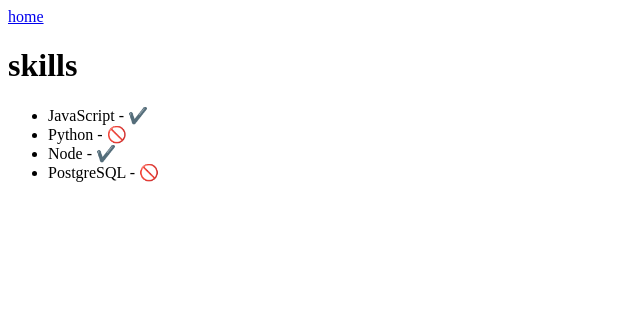
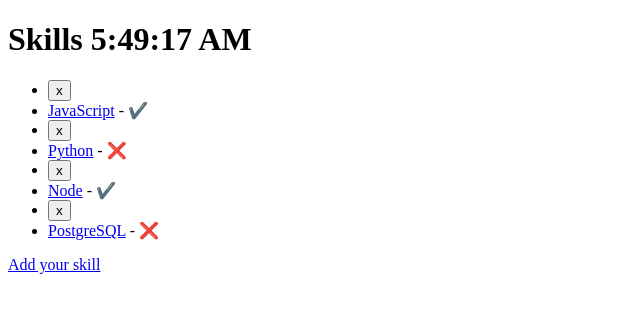
Before and after one commit to Aishaml1/express-dev-skills-Lab, a Node server app: page /skills in a window 1280 px wide. Shown: the top 313 px of the page, without its empty margins (0-640 px from the left). Run offline with Node 20, Linux system fonts and the light colour scheme.

Commit message:
problem solved

```diff
--- a/controllers/skills.js
+++ b/controllers/skills.js
@@ -7,17 +7,43 @@ function index(req, res) {
     res.render('skills/index', {
         skills: skills,
         error: error,
+        time: req.time
     })
 })
 }
 
+function show(req, res){
+    skillsDb.findById(req.params.id, function (error, skill) {
+        res.render("skills/show", {
+            skill: skill,
+            error: error
+            })
+        })
+    }
 
+function newSkill(req, res){
+        res.render("skills/new")
+        }
 
+function create(req, res) {
+    skillsDb.create(req.body, function(error, skill) {
+        res.redirect('/skills')
+        })
+        }
+function deleteSkill(req, res){
+    skillsDb.findByIdAndDelete(req.params.id, function(error, skill) {
+    res.redirect('/skills')
+    })
+}
 
 
 export{
-index
+index,
+show,
+newSkill as new,
+create,
+deleteSkill as delete
 
 }
 
-//what are we exporting and where is this going ?
+// sends data to view to be rendered
--- a/data/skills-db.js
+++ b/data/skills-db.js
@@ -1,10 +1,10 @@
 // all data goes into controllers
 
 const skills = [
-    {type: 'JavaScript' , learned:true, _id:786578 },
-    {type: 'Python' , learned:false, _id:904859 },
-    {type: 'Node', learned:true, _id:499574},
-    {type: 'PostgreSQL', learned: false, _id:456382}
+    {text: 'JavaScript' , learned:true, _id:786578 },
+    {text: 'Python' , learned:false, _id:904859 },
+    {text: 'Node', learned:true, _id:499574},
+    {text: 'PostgreSQL', learned: false, _id:456382}
 ]
 
 
@@ -18,11 +18,51 @@ const find = (conditions, callback) => {
     if (Object.keys(conditions).length === 0) return callback(null, skills)
       // deal with errors
     } catch (error) {
+    console.log(error)
     callback(error, [])
     }
 }
 
+const findById = (id, callback) =>{
+  try {
+    //parse string and return an integer.
+    const skill = skills.find(skill => skill._id === parseInt(id))
+    console.log(skill)
+    //{ text: 'JavaScript', learned: true, _id: 786578 }
+    if (!skill) throw new Error ('No skill was found')
+    return callback(null, skill)
+  } catch (error) {
+    return callback(error, null)
+  }
+}
+
+//skill learned will return false
+//push skill
+function create(skill, callback) {
+  console.log(skill)
+  skill._id = Date.now() % 1000000
+  skill.learned = false
+  console.log(skill.learned)
+  skills.push(skill)
+  return callback(null, skill)
+}
+
+function findByIdAndDelete(id, callback) {
+  try {
+    // Find the index based on the _id of the skill object
+    const idx = skills.findIndex(skill => skill._id == parseInt(id))
+    const skillDeleted = skills.splice(idx, 1)
+    if (!skillDeleted.length ) throw new Error ('No skill was deleted')
+    return callback(null, skillDeleted[0])
+  } catch(error) {
+    return callback(error, null)
+  }
+}
 
 export{
-    find
+    find,
+    findById,
+    create,
+    findByIdAndDelete
+
 }
--- a/routes/main.js
+++ b/routes/main.js
@@ -1,4 +1,5 @@
 //HTTP REQUEST
+//evaluate path of http request- foward that req to the appropiate ctrl
 import { Router } from 'express'
 const router = Router()
 
--- a/server.js
+++ b/server.js
@@ -1,6 +1,8 @@
 //* import module
 import createError from 'http-errors'
-//
+import cookieParser from 'cookie-parser'
+import logger from 'morgan'
+import methodOverride from 'method-override'
 import express from 'express'
 import path from 'path'
 import { fileURLToPath } from 'url'
@@ -8,7 +10,6 @@ import { fileURLToPath } from 'url'
 
 
 const app = express()
-
 
 // routers imported
 import {router as mainRouter} from './routes/main.js'
@@ -21,14 +22,46 @@ app.set(
 )
 app.set('view engine', 'ejs')
 
+app.use(function(req, res, next) {
+    // Add a time property to the req object
+    req.time = new Date().toLocaleTimeString()
+    next()
+})
 
 
+
+// logs info about HTTP request
+app.use(logger('dev'))
+
+//recognizes the incoming Request Object as a JSON Object
+app.use(express.json())
+
+// Same as express.json, but for
+// data submitted via a form
+app.use(express.urlencoded({ extended: false }))
+
+// Adds properties to req.body for cookies in HTTP
+// Request
+app.use(cookieParser())
+
+app.use(
+express.static(
+    path.join(path.dirname(fileURLToPath(import.meta.url)), 'public')
+    )
+)
+app.use(methodOverride('_method'))
+
+
+// mounted routers
+// Routers are middleware that map requests
+// to our controller functions which are
+// themselves middleware that ends the
+// request with res.render or res.redirect
 //localhost:3000 (homepage)
 app.use('/', mainRouter)
-
-
 //localhost:300/skills
 app.use('/skills', skillsRouter)
+
 
 
 // catch 404 and forward to error handler
--- a/views/skills/index.ejs
+++ b/views/skills/index.ejs
@@ -7,22 +7,30 @@
     <title>Skills Here</title>
 </head>
 <body>
-<a href = "/">home</a>
-<h1> skills </h1>
+
+<h1>Skills <%= time %></h1>
+
 <% if(error) { %>
 <h2><%= error %></h2>
 <% } %>
 <ul>
 <% skills.forEach(function(skill) { %>
 <li>
-            <%= skill.type %>
+    <form
+    action="/skills/<%= skill._id %>?_method=DELETE"
+    class="delete-form"
+    method="POST"
+    >
+    <button type="submit">x</button>
+    </form>
+    <li>
+    <a href="/skills/<%= skill._id %>"><%= skill.text %></a>
     -
-            <%= skill.learned ? '✔️' : '🚫' %>
+    <%= skill.learned ? '✔️' : '❌' %>
     </li>
-
-    <%})%>
+    <% }) %>
     </ul>
-
-
+    <a href="/skills/new">Add your skill</a>
+  </body>
 </body>
 </html>
```
Also changed, not shown: routes/skills.js (+11 -6 lines), views/skills/new.ejs (added, +16 -0 lines), views/skills/show.ejs (+19 -0 lines). Lines whose indentation alone changed are shown as unchanged.
